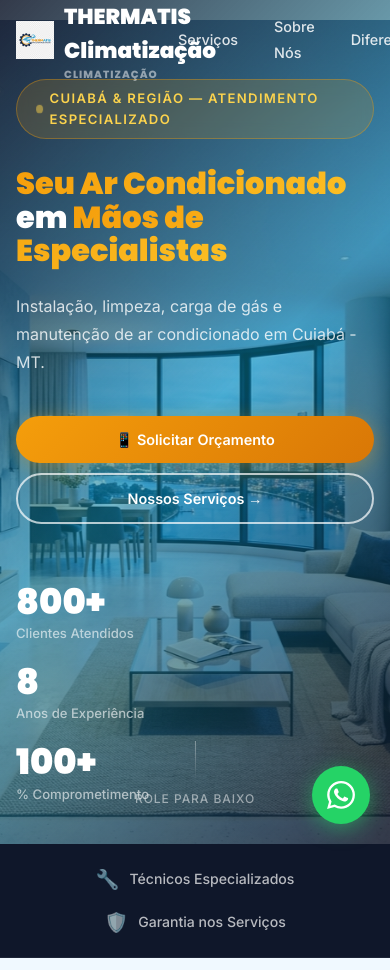
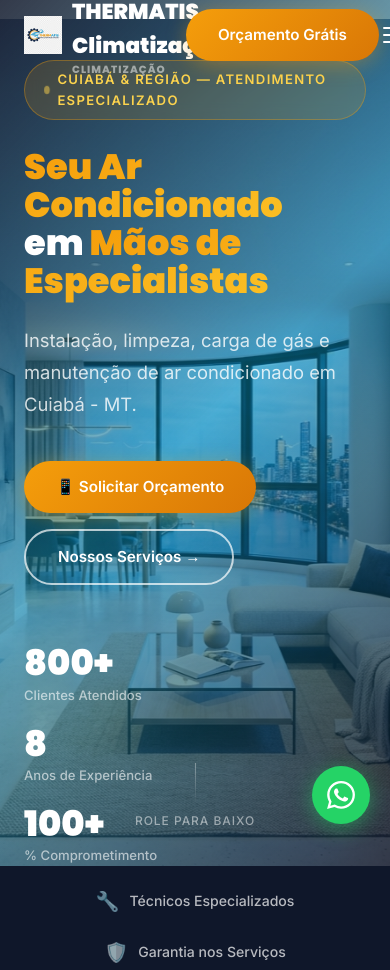
Before and after one commit to lucasmikuri/thermatis, a plain HTML site: page index.html in a window 390 px wide. Shown: the top 970 px of the page. Drawn offline with Linux system fonts and the light colour scheme; no server answers.

```diff
--- a/styles.css
+++ b/styles.css
@@ -1221,120 +1221,28 @@ footer {
   .footer-grid   { grid-template-columns: 1fr 1fr; gap: 40px; }
 }
 
-/* ========================================
-   FIX MOBILE REAL — THERMATIS
-   ======================================== */
+@media (max-width: 768px) {
+  :root { --header-h: 70px; }
 
-@media (max-width: 768px) {
+  .nav-links  { display: none; }
+  .nav-phone  { display: none; }
+  .hamburger  { display: flex; }
 
-  /* 🔥 trava qualquer vazamento lateral */
-  html, body {
-    overflow-x: hidden;
-    width: 100%;
-  }
+  .hero-title { font-size: clamp(2.2rem, 8vw, 3.2rem); }
 
-  /* 🔥 container correto */
-  .container {
-    padding-left: 16px;
-    padding-right: 16px;
-  }
+  .hero-stats { gap: 24px; }
 
-  /* ================= HERO ================= */
+  .about-badge-float { right: 16px; }
 
-  .hero-content {
-    max-width: 100%;
-    width: 100%;
-    padding-top: 40px;
-  }
+  .form-row   { grid-template-columns: 1fr; }
 
-  .hero-title {
-    font-size: 2.2rem;
-    line-height: 1.1;
-    word-break: break-word;
-  }
+  .footer-grid { grid-template-columns: 1fr; gap: 32px; }
 
-  .hero-desc {
-    font-size: 1rem;
-    max-width: 100%;
-  }
+  .footer-bottom { flex-direction: column; text-align: center; }
 
-  /* 🔥 BOTÕES EM COLUNA */
-  .hero-actions {
-    flex-direction: column;
-    align-items: stretch;
-    width: 100%;
-  }
+  .trust-inner { gap: 20px; }
 
-  .hero-actions .btn {
-    width: 100%;
-    text-align: center;
-    justify-content: center;
-  }
-
-  /* 🔥 STATS EMPILHADO */
-  .hero-stats {
-    flex-direction: column;
-    gap: 16px;
-  }
-
-  /* ================= NAVBAR ================= */
-
-  #navbar {
-    padding-left: 16px;
-    padding-right: 16px;
-  }
-
-  /* ================= TRUST ================= */
-
-  .trust-inner {
-    flex-direction: column;
-    gap: 12px;
-    text-align: center;
-  }
-
-  /* ================= CTA ================= */
-
-  .cta-actions {
-    flex-direction: column;
-    width: 100%;
-  }
-
-  .cta-actions .btn {
-    width: 100%;
-  }
-
-  /* ================= FORM ================= */
-
-  .contact-form-wrap {
-    padding: 24px 16px;
-  }
-
-  /* 🔥 evita estouro da badge sobre imagem */
-  .about-badge-float {
-    right: 10px;
-    left: 10px;
-  }
-}
-
-/* EXTRA SMALL (celular pequeno) */
-@media (max-width: 480px) {
-
-  .hero-title {
-    font-size: 1.9rem;
-  }
-
-  .section-title {
-    font-size: 1.7rem;
-  }
-
-  .btn {
-    padding: 12px 18px;
-    font-size: 0.9rem;
-  }
-
-  .hero-actions {
-    gap: 10px;
-  }
+  .contact-form-wrap { padding: 32px 24px; }
 }
 
 @media (max-width: 480px) {
```
